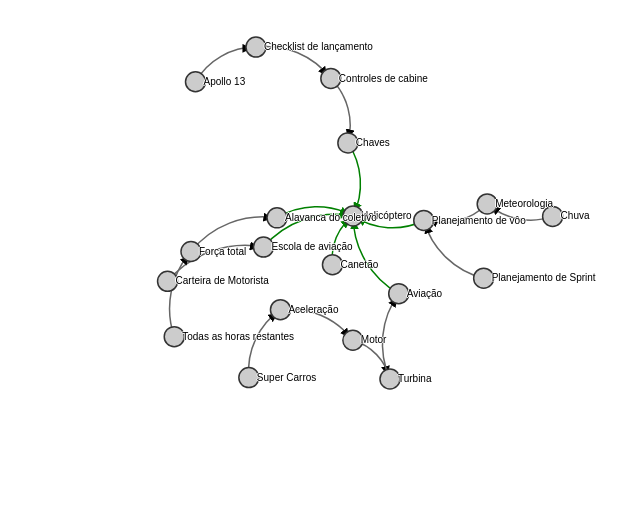
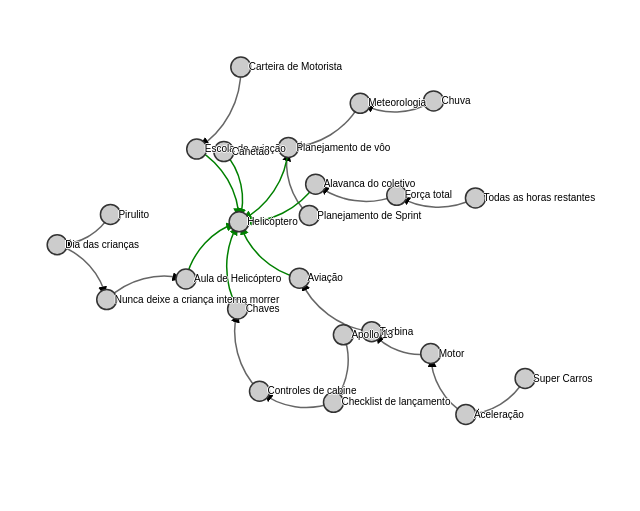
Before and after one commit to JulianoEngineer/TeoriaCaoticaDoHelicoptero, a plain HTML site: page index.html in a window 1280 px wide. Shown: the whole page, without its empty margins (165-805 px from the left). Drawn offline with nearby package versions, Linux system fonts and the light colour scheme; animation ran at ten frames a second.

Commit message:
Nova relação maluca

```diff
--- a/index.html
+++ b/index.html
@@ -58,7 +58,10 @@ var links = [
   {source: "Todas as horas restantes", target: "Força total", type: "suit"},
   {source: "Força total", target: "Alavanca do coletivo", type: "suit"},
   {source: "Alavanca do coletivo", target: "Helicóptero", type: "licensing"},
-
+  {source: "Pirulito", target: "Dia das crianças", type: "suit"},
+  {source: "Dia das crianças", target: "Nunca deixe a criança interna morrer", type: "suit"},
+  {source: "Nunca deixe a criança interna morrer", target: "Aula de Helicóptero", type: "suit"},
+  {source: "Aula de Helicóptero", target: "Helicóptero", type: "licensing"},
 ];
 
 var nodes = {};
```
